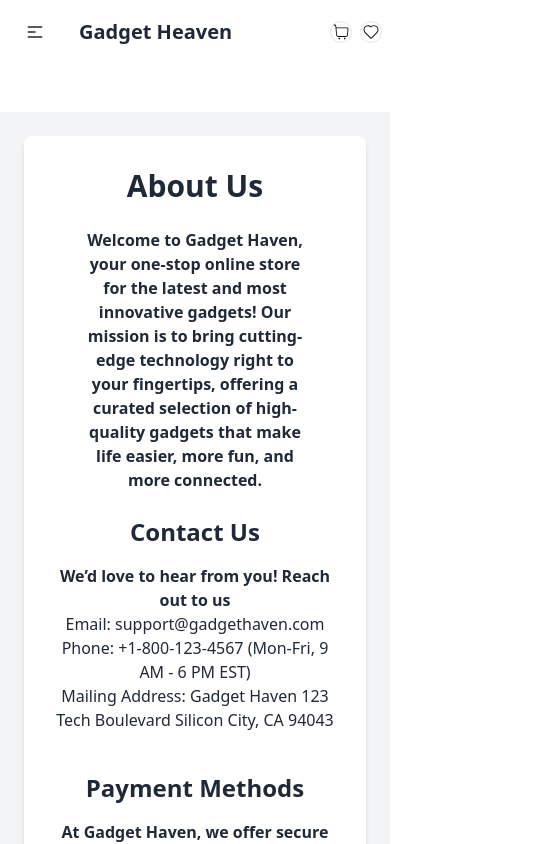
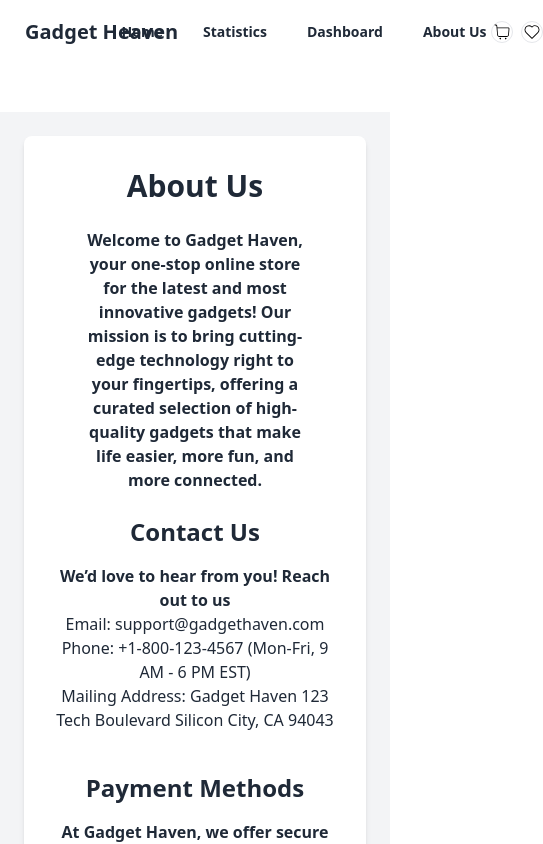
Before and after one commit to IsmailTonmoy/React_Router_Gadget_Heaven, a React (Vite) app: page /about in a window 390 px wide. Shown: the top 844 px of the page, 543 px wide, since content can reach past the window. Built offline with nearby package versions, Linux system fonts and the light colour scheme.

Commit message:
editted box and gbox

```diff
--- a/src/components/Box.jsx
+++ b/src/components/Box.jsx
@@ -13,10 +13,10 @@
     rating,
   } = gadgets || {};
 
-  return <div className="card bg-base-100  shadow-xl w-60">
+  return <div className="card bg-base-100  shadow-xl w-60 lg:w-80">
   <figure className="">
     <img
-    className="w-[200px] h-[182px]"
+    className="w-[220px] h-[200px] pt-4"
       src={product_image}
       alt="Shoes" />
 
--- a/src/components/Gbox.jsx
+++ b/src/components/Gbox.jsx
@@ -22,7 +22,7 @@
   }, [category, data]);
 
   return (
-    <div className="grid grid-cols-3 gap-2">
+    <div className="grid grid-cols-3 gap-4">
 
       {gadgetData.map((gadgets) => (
         <Box key={gadgets.product_id} gadgets={gadgets} />
--- a/src/components/Navbar.jsx
+++ b/src/components/Navbar.jsx
@@ -7,32 +7,10 @@
    return(
       <div className="navbar bg-base-100">
       <div className="navbar-start">
-        <div className="dropdown">
-          <div tabIndex={0} role="button" className="btn btn-ghost lg:hidden">
-            <svg
-              xmlns="http://www.w3.org/2000/svg"
-              className="h-5 w-5"
-              fill="none"
-              viewBox="0 0 24 24"
-              stroke="currentColor">
-              <path
-                strokeLinecap="round"
-                strokeLinejoin="round"
-                strokeWidth="2"
-                d="M4 6h16M4 12h8m-8 6h16" />
-            </svg>
-          </div>
-          <ul
-            tabIndex={0}
-            className="menu menu-sm dropdown-content bg-base-100 rounded-box z-[1] mt-3 w-52 p-2 shadow">
-            <Link to= '/'>Home</Link>
-            <Link to= '/statistics'>Statistics</Link>
-            <Link to= '/dashboard'>Dashboard</Link>
-          </ul>
-        </div>
+
         <Link to="/" className="btn btn-ghost text-xl">Gadget Heaven</Link>
       </div>
-      <div className="navbar-center hidden lg:flex">
+      <div className="navbar-center  lg:flex">
         <ul className="menu menu-horizontal px-1 gap-10 font-semibold">
         <Link to= '/'>Home</Link>
         <Link to= '/statistics'>Statistics</Link>
```
